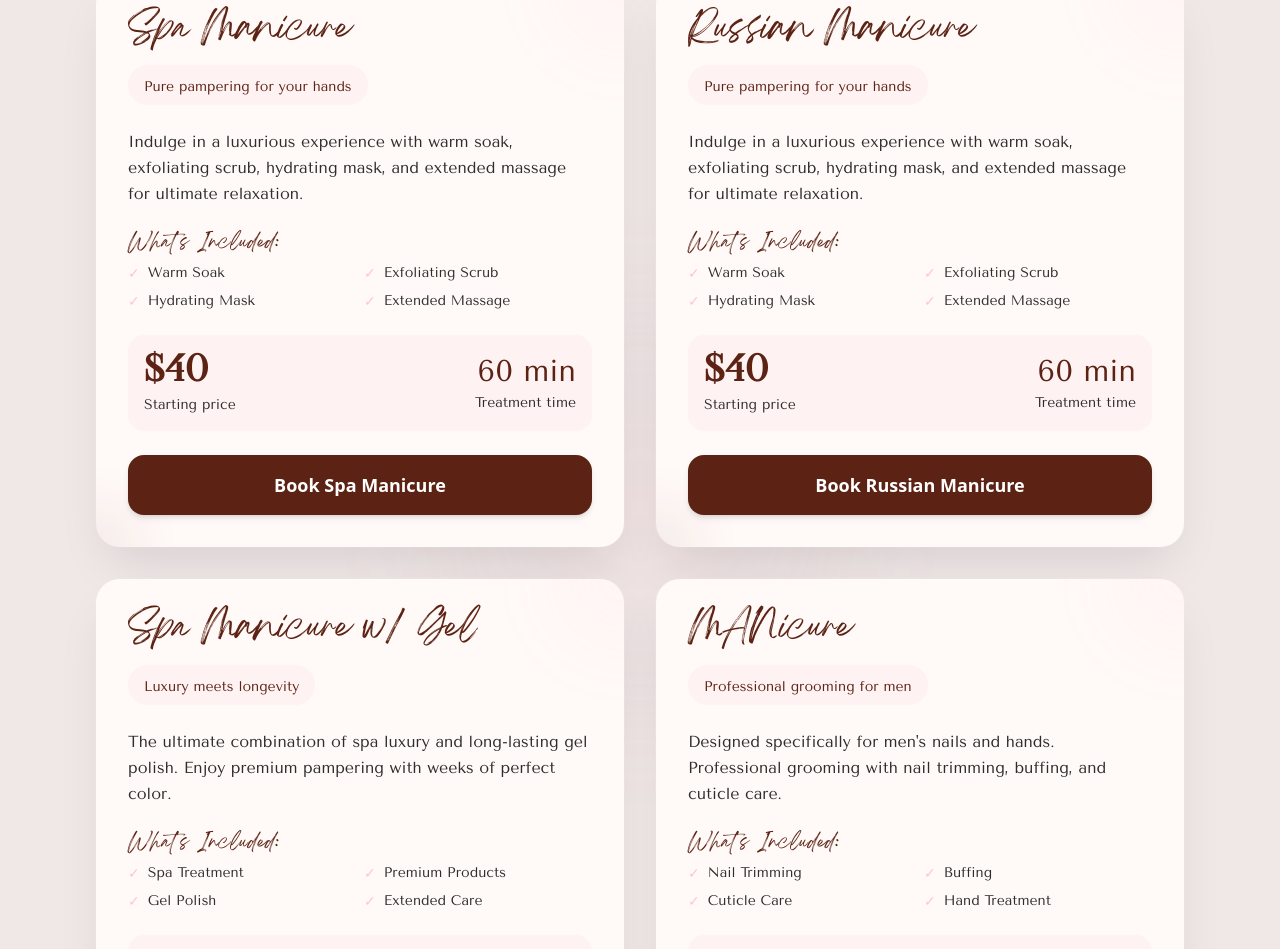
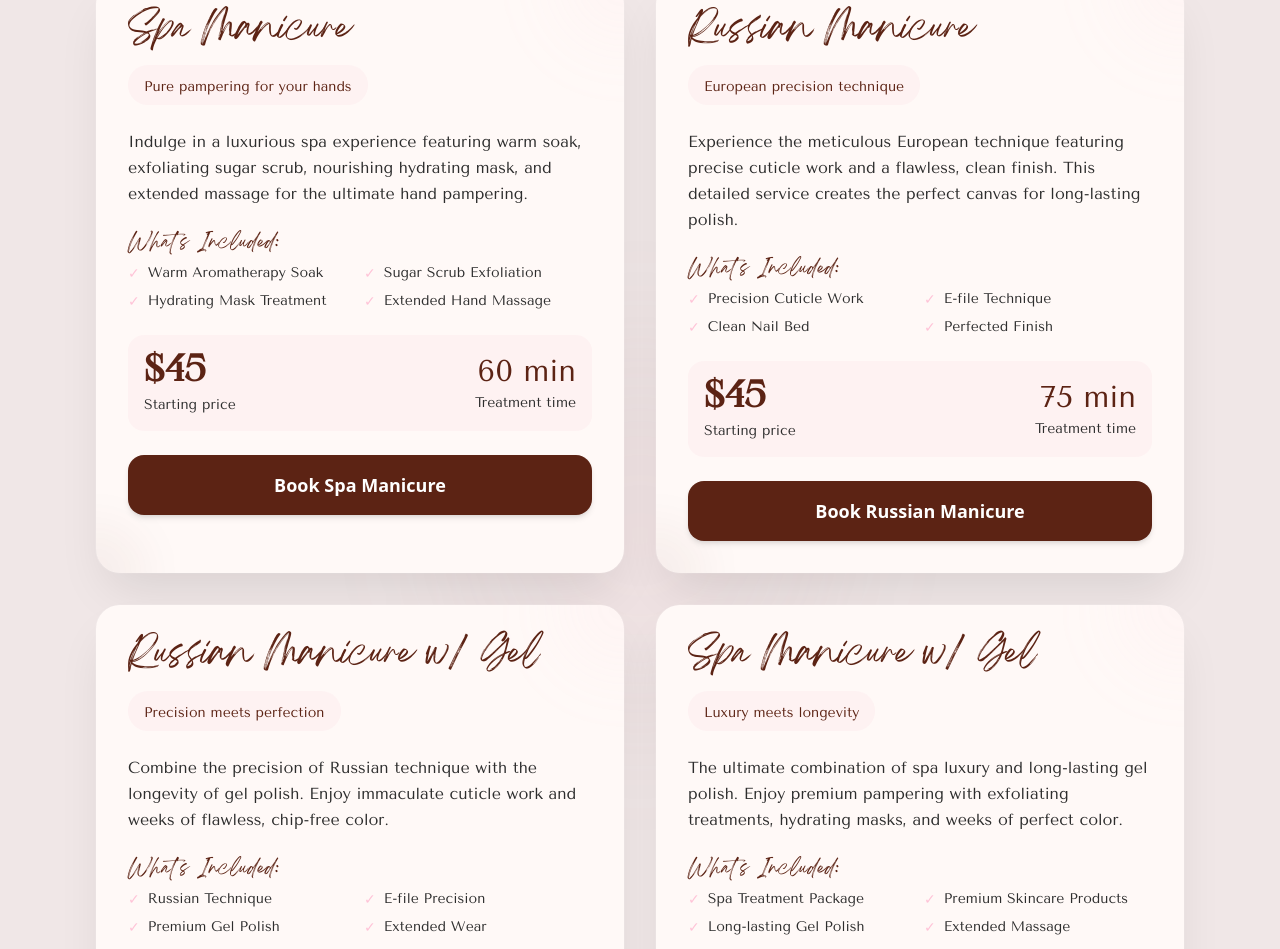
Before and after one commit to 4700gfx/the-nail-canvas-project, a React (Vite) app: page / in a window 1280 px wide. Shown: the part 8201-9150 px from the top of the page. Built offline with nearby package versions, Linux system fonts and the light colour scheme.

Commit message:
Adding Updates to Pricing

```diff
--- a/src/components/Pricing.jsx
+++ b/src/components/Pricing.jsx
@@ -13,139 +13,147 @@ const Pricing = () => {
     manicures: [
       {
         name: "Manicure",
-        description: "Classic nail care with expert shaping, cuticle treatment, and your choice of regular polish. Perfect for maintaining healthy, beautiful nails.",
+        description: "Classic nail care with expert shaping, cuticle treatment, and your choice of regular polish. Perfect for maintaining healthy, beautiful nails with a timeless finish.",
         price: 30,
         duration: "45 min",
         popular: false,
-        features: ["Nail Shaping", "Cuticle Care", "Hand Massage", "Regular Polish"],
+        features: ["Precision Nail Shaping", "Cuticle Care & Treatment", "Relaxing Hand Massage", "Regular Polish Application"],
         highlight: "Timeless beauty and care"
       },
       {
         name: "Manicure w/ Gel",
-        description: "Elevate your manicure with long-lasting gel polish that provides superior shine and chip-resistance for up to 2-3 weeks.",
-        price: 45,
+        description: "Elevate your manicure with long-lasting gel polish that provides superior shine and chip-resistance for up to 2-3 weeks. Our most requested service for busy lifestyles.",
+        price: 40,
         duration: "60 min",
         popular: true,
-        features: ["Nail Shaping", "Cuticle Treatment", "Hand Massage", "Gel Polish"],
+        features: ["Expert Nail Shaping", "Cuticle Treatment", "Hand Massage", "Premium Gel Polish"],
         highlight: "Our most popular choice - lasts weeks!"
       },
       {
         name: "Spa Manicure",
-        description: "Indulge in a luxurious experience with warm soak, exfoliating scrub, hydrating mask, and extended massage for ultimate relaxation.",
-        price: 40,
+        description: "Indulge in a luxurious spa experience featuring warm soak, exfoliating sugar scrub, nourishing hydrating mask, and extended massage for the ultimate hand pampering.",
+        price: 45,
         duration: "60 min",
         popular: false,
-        features: ["Warm Soak", "Exfoliating Scrub", "Hydrating Mask", "Extended Massage"],
+        features: ["Warm Aromatherapy Soak", "Sugar Scrub Exfoliation", "Hydrating Mask Treatment", "Extended Hand Massage"],
         highlight: "Pure pampering for your hands"
       },
       {
         name: "Russian Manicure",
-        description: "Indulge in a luxurious experience with warm soak, exfoliating scrub, hydrating mask, and extended massage for ultimate relaxation.",
-        price: 40,
-        duration: "60 min",
+        description: "Experience the meticulous European technique featuring precise cuticle work and a flawless, clean finish. This detailed service creates the perfect canvas for long-lasting polish.",
+        price: 45,
+        duration: "75 min",
         popular: false,
-        features: ["Warm Soak", "Exfoliating Scrub", "Hydrating Mask", "Extended Massage"],
-        highlight: "Pure pampering for your hands"
+        features: ["Precision Cuticle Work", "E-file Technique", "Clean Nail Bed", "Perfected Finish"],
+        highlight: "European precision technique"
       },
-
+      {
+        name: "Russian Manicure w/ Gel",
+        description: "Combine the precision of Russian technique with the longevity of gel polish. Enjoy immaculate cuticle work and weeks of flawless, chip-free color.",
+        price: 50,
+        duration: "90 min",
+        popular: false,
+        features: ["Russian Technique", "E-file Precision", "Premium Gel Polish", "Extended Wear"],
+        highlight: "Precision meets perfection"
+      },
       {
         name: "Spa Manicure w/ Gel",
-        description: "The ultimate combination of spa luxury and long-lasting gel polish. Enjoy premium pampering with weeks of perfect color.",
+        description: "The ultimate combination of spa luxury and long-lasting gel polish. Enjoy premium pampering with exfoliating treatments, hydrating masks, and weeks of perfect color.",
         price: 55,
         duration: "75 min",
         popular: false,
-        features: ["Spa Treatment", "Premium Products", "Gel Polish", "Extended Care"],
+        features: ["Spa Treatment Package", "Premium Skincare Products", "Long-lasting Gel Polish", "Extended Massage"],
         highlight: "Luxury meets longevity"
       },
       {
         name: "MANicure",
-        description: "Designed specifically for men's nails and hands. Professional grooming with nail trimming, buffing, and cuticle care.",
-        price: 25,
+        description: "Professional nail grooming designed specifically for men. Features nail trimming, shaping, buffing, and cuticle care for a clean, polished, and well-maintained appearance.",
+        price: 35,
         duration: "40 min",
         popular: false,
-        features: ["Nail Trimming", "Buffing", "Cuticle Care", "Hand Treatment"],
+        features: ["Nail Trimming & Shaping", "Professional Buffing", "Cuticle Care", "Hand Treatment"],
         highlight: "Professional grooming for men"
       },
       {
         name: "MANicure w/ Gel",
-        description: "Men's professional nail care enhanced with clear or natural gel for a polished, well-groomed appearance that lasts.",
-        price: 40,
+        description: "Men's professional nail care enhanced with clear or natural gel for a polished, well-groomed appearance that lasts for weeks. Perfect for the modern gentleman.",
+        price: 45,
         duration: "55 min",
         popular: false,
-        features: ["Professional Grooming", "Gel Treatment", "Natural Finish", "Long-lasting"],
+        features: ["Professional Nail Grooming", "Clear Gel Treatment", "Natural Finish", "Long-lasting Protection"],
         highlight: "Refined and sophisticated"
       }
     ],
     pedicures: [
       {
         name: "Basic Pedicure",
-        description: "Essential foot care with warm soak, nail trimming, callus removal, and your choice of regular polish for beautiful, healthy feet.",
+        description: "Essential foot care featuring warm aromatherapy soak, precision nail trimming, callus removal, and your choice of regular polish. Perfect for maintaining healthy, beautiful feet.",
         price: 35,
         duration: "50 min",
         popular: false,
-        features: ["Warm Soak", "Nail Trimming", "Callus Removal", "Regular Polish"],
+        features: ["Warm Aromatherapy Soak", "Precision Nail Trimming", "Callus Removal", "Regular Polish Application"],
         highlight: "Essential foot care"
       },
       {
         name: "Basic Pedicure w/ Gel",
-        description: "Classic pedicure enhanced with chip-resistant gel polish that keeps your toes looking perfect for 3-4 weeks.",
+        description: "Classic pedicure elevated with chip-resistant gel polish that keeps your toes looking flawless for 3-4 weeks. Ideal for active lifestyles and special occasions.",
         price: 50,
         duration: "65 min",
         popular: true,
-        features: ["Complete Foot Care", "Gel Polish", "Extended Wear", "Mirror Finish"],
+        features: ["Complete Foot Care", "Premium Gel Polish", "Extended Wear Formula", "Mirror-Shine Finish"],
         highlight: "Perfect for active lifestyles"
       },
       {
-        name: "Deluxe Pedicure",
-        description: "Premium foot spa experience with sugar scrub exfoliation, hydrating mask, hot stone massage, and extended pampering.",
-        price: 50,
+        name: "Deluxe Pedicure w/ Gel",
+        description: "Luxurious spa pedicure featuring exfoliating scrub, hydrating mask treatment, extended massage, and long-lasting gel polish for the ultimate foot transformation.",
+        price: 45,
         duration: "75 min",
         popular: false,
-        features: ["Sugar Scrub", "Hydrating Mask", "Hot Stone Massage", "Premium Care"],
-        highlight: "Ultimate foot indulgence"
+        features: ["Exfoliating Sugar Scrub", "Hydrating Mask Treatment", "Extended Massage", "Premium Gel Polish"],
+        highlight: "Spa luxury with lasting beauty"
       },
       {
-        name: "Deluxe Pedicure w/ Gel",
-        description: "Our most luxurious pedicure combining spa-quality treatments with long-lasting gel polish for the ultimate foot transformation.",
-        price: 65,
+        name: "Deluxe Pedicure w/ Gel Premium",
+        description: "Our signature pedicure experience combining premium spa treatments, deep exfoliation, nourishing masks, and long-lasting gel polish for unparalleled indulgence.",
+        price: 60,
         duration: "90 min",
         popular: false,
-        features: ["Deluxe Spa Treatment", "Gel Polish", "Hot Stone Therapy", "Extended Massage"],
+        features: ["Deluxe Spa Treatment", "Deep Exfoliation", "Nourishing Mask", "Premium Gel Polish"],
         highlight: "Pure bliss for your feet"
       }
     ],
     extensions: [
       {
         name: "Short Full Set",
-        description: "Professional gel extensions in a natural short length. Perfect for those who want subtle elegance and strength.",
-        price: 60,
+        description: "Professional gel extensions in a natural short length. Perfect for those seeking subtle elegance, added strength, and a polished everyday look.",
+        price: 55,
         duration: "120 min",
         popular: false,
-        features: ["Custom Shape", "Natural Length", "Reinforced Strength", "Professional Finish"],
+        features: ["Custom Shape Design", "Natural Short Length", "Reinforced Strength", "Professional Finish"],
         highlight: "Ideal for everyday elegance"
       },
       {
         name: "Medium Full Set",
-        description: "Versatile medium-length extensions that strike the perfect balance between practicality and glamour for any occasion.",
-        price: 70,
+        description: "Versatile medium-length extensions offering the perfect balance between practicality and glamour. Our most popular length for any occasion.",
+        price: 65,
         duration: "135 min",
         popular: true,
-        features: ["Versatile Length", "Custom Design", "Durable Build", "Show-stopping Shine"],
+        features: ["Versatile Medium Length", "Custom Design", "Durable Construction", "Show-stopping Shine"],
         highlight: "The perfect length - most popular!"
       },
       {
         name: "Long Full Set",
-        description: "Dramatic long extensions for those who love to make a statement. Maximum length with superior strength and beauty.",
-        price: 80,
+        description: "Dramatic long extensions for those who love making a bold statement. Maximum length combined with superior strength and stunning beauty.",
+        price: 75,
         duration: "150 min",
         popular: false,
-        features: ["Statement Length", "Bold Impact", "Maximum Strength", "Glamorous Finish"],
+        features: ["Statement Long Length", "Bold Impact", "Maximum Strength", "Glamorous Finish"],
         highlight: "For the bold and beautiful"
       },
       {
         name: "Extra Long Full Set",
-        description: "Our most dramatic extension service. Ultra-long nails crafted with precision for those who demand show-stopping impact.",
-        price: 95,
+        description: "Our most dramatic extension service featuring ultra-long nails crafted with precision. For those who demand show-stopping, unforgettable impact.",
+        price: 85,
         duration: "165 min",
         popular: false,
         features: ["Ultra-Long Length", "Maximum Drama", "Expert Construction", "Unforgettable Style"],
@@ -153,26 +161,26 @@ const Pricing = () => {
       },
       {
         name: "Short Fill",
-        description: "Maintain your short gel extensions with professional fill-in service. Refresh growth area and perfect the shape.",
-        price: 40,
+        description: "Maintain your short gel extensions with professional fill-in service. Refresh the growth area, perfect the shape, and restore that fresh-set appearance.",
+        price: 50,
         duration: "75 min",
         popular: false,
-        features: ["Growth Area Fill", "Shape Maintenance", "Polish Refresh", "Strength Check"],
+        features: ["Growth Area Fill", "Shape Maintenance", "Polish Refresh", "Strength Inspection"],
         highlight: "Keep them looking fresh"
       },
       {
         name: "Medium Fill",
-        description: "Professional maintenance for your medium extensions. We'll fill, reshape, and refresh for continued perfection.",
-        price: 50,
+        description: "Professional maintenance for your medium extensions. Complete fill-in, reshaping, and refresh to maintain continued perfection and longevity.",
+        price: 55,
         duration: "90 min",
         popular: false,
-        features: ["Complete Fill-in", "Reshaping", "Structure Check", "Color Refresh"],
+        features: ["Complete Fill-in", "Reshaping Service", "Structure Check", "Color Refresh"],
         highlight: "Maintain your perfect look"
       },
       {
         name: "Long Fill",
-        description: "Expert fill-in service for long extensions. Restore strength, perfect the shape, and maintain your dramatic length.",
-        price: 60,
+        description: "Expert fill-in service for long extensions. Restore strength, perfect the shape, and maintain your dramatic length with professional precision.",
+        price: 65,
         duration: "105 min",
         popular: false,
         features: ["Growth Fill", "Length Maintenance", "Reinforcement", "Polish Update"],
@@ -180,8 +188,8 @@ const Pricing = () => {
       },
       {
         name: "Extra Long Fill",
-        description: "Specialized maintenance for ultra-long extensions. Comprehensive care to keep your statement nails flawless.",
-        price: 70,
+        description: "Specialized maintenance for ultra-long extensions. Comprehensive care and expert attention to keep your statement nails flawless and strong.",
+        price: 75,
         duration: "120 min",
         popular: false,
         features: ["Complete Maintenance", "Ultra-Long Care", "Structure Reinforcement", "Perfect Finish"],
@@ -189,16 +197,16 @@ const Pricing = () => {
       },
       {
         name: "Short Rebalance",
-        description: "Complete rebalancing service for short extensions. Restore structure, correct shape, and ensure optimal nail health.",
-        price: 50,
+        description: "Complete rebalancing service for short extensions. Restore structure, correct shape irregularities, and ensure optimal nail health and appearance.",
+        price: 55,
         duration: "90 min",
         popular: false,
-        features: ["Structure Correction", "Shape Restoration", "Product Reapplication", "Health Check"],
+        features: ["Structure Correction", "Shape Restoration", "Product Reapplication", "Health Assessment"],
         highlight: "Restore and perfect"
       },
       {
         name: "Medium Rebalance",
-        description: "Full rebalancing treatment for medium extensions. Comprehensive restoration of shape, strength, and beauty.",
+        description: "Full rebalancing treatment for medium extensions. Comprehensive restoration of shape, strength, and beauty for like-new results.",
         price: 60,
         duration: "105 min",
         popular: false,
@@ -207,7 +215,7 @@ const Pricing = () => {
       },
       {
         name: "Long Rebalance",
-        description: "Expert rebalancing for long extensions. Extensive care to restore integrity and beauty to your dramatic length.",
+        description: "Expert rebalancing for long extensions featuring extensive care to restore integrity, correct growth patterns, and revive beauty.",
         price: 70,
         duration: "120 min",
         popular: false,
@@ -216,8 +224,8 @@ const Pricing = () => {
       },
       {
         name: "Extra Long Rebalance",
-        description: "Premium rebalancing service for ultra-long extensions. Meticulous restoration to maintain show-stopping perfection.",
-        price: 85,
+        description: "Premium rebalancing service for ultra-long extensions. Meticulous restoration and expert craftsmanship to maintain show-stopping perfection.",
+        price: 80,
         duration: "135 min",
         popular: false,
         features: ["Ultra-Long Rebalance", "Complete Reconstruction", "Maximum Care", "Flawless Finish"],
@@ -498,6 +506,7 @@ const Pricing = () => {
                   <a
                   href='https://booksy.com/en-us/774723_the-nail-canvas_nail-salon_16218_savannah?do=invite&utm_medium=merchant_customer_invite'
                   target='_blank'
+                  rel='noopener noreferrer'
                   >
                     Book {service.name}
                   </a>
@@ -538,6 +547,7 @@ const Pricing = () => {
                   <a
                   href='https://booksy.com/en-us/774723_the-nail-canvas_nail-salon_16218_savannah?do=invite&utm_medium=merchant_customer_invite'
                   target='_blank'
+                  rel='noopener noreferrer'
                   >
                   Book Your Appointment
                   </a>
```
